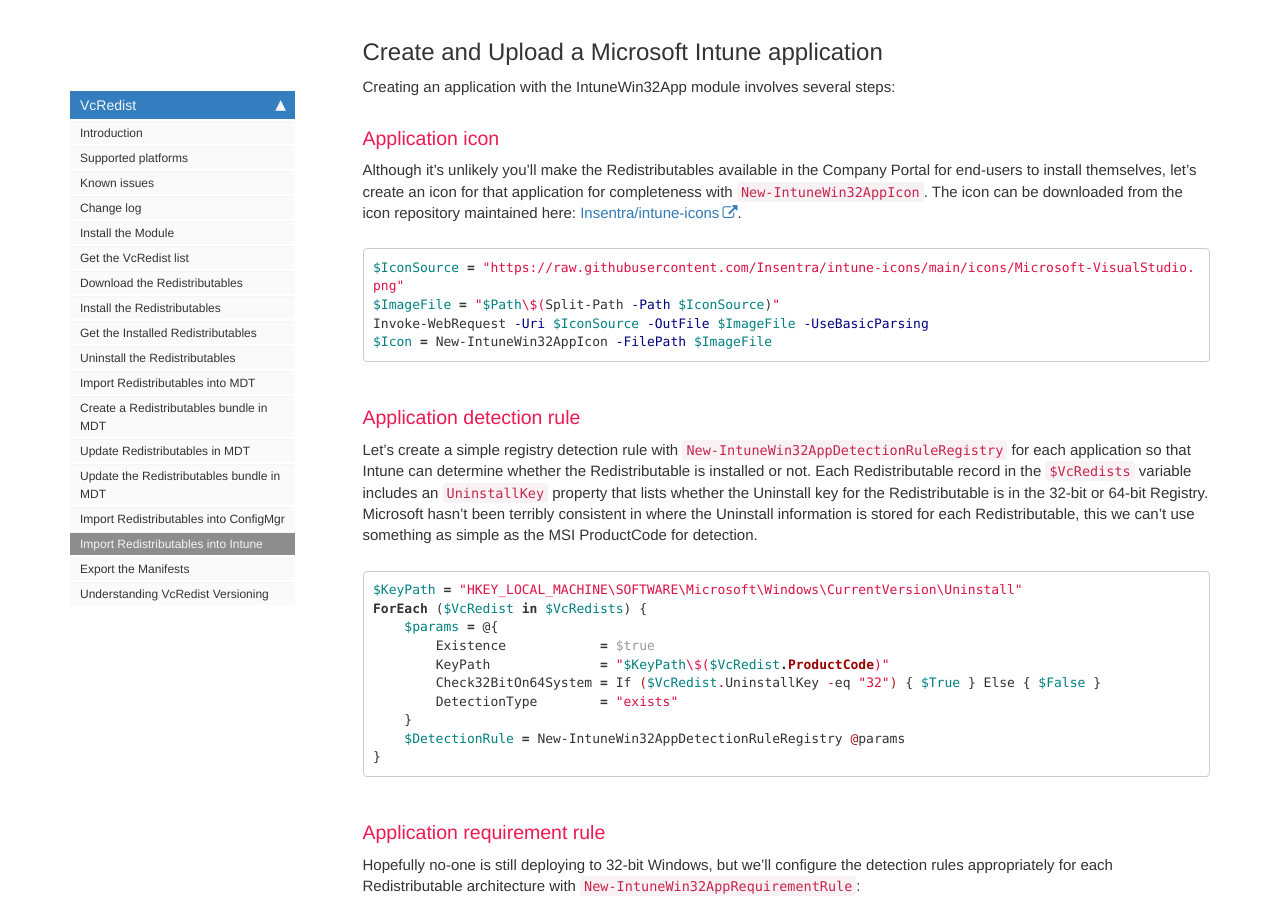
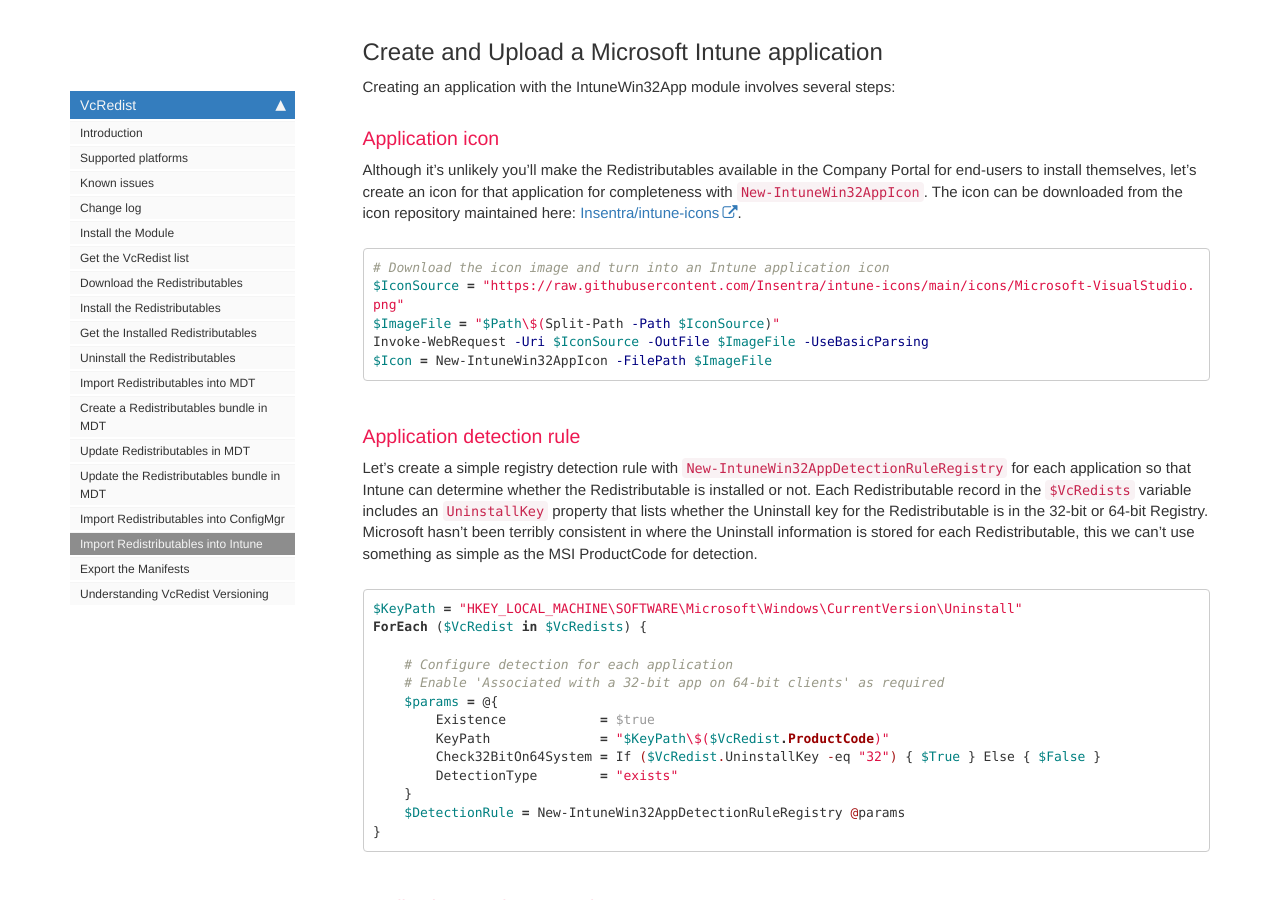
Before and after one commit to aaronparker/vcredist, a Jekyll site: the page built from docs/new-vcintuneapplication.md, in a window 1280 px wide and 900 px high, scrolled down 1799 px. Built offline with Jekyll 4.4.1, drawn with Linux system fonts in a browser that asks for light colours; comment, search, counter and statistics services are not loaded.

Commit message:
Update new-vcintuneapplication.md
Add comments to code

````diff
--- a/docs/new-vcintuneapplication.md
+++ b/docs/new-vcintuneapplication.md
@@ -64,6 +64,7 @@
 Although it's unlikely you'll make the Redistributables available in the Company Portal for end-users to install themselves, let's create an icon for that application for completeness with `New-IntuneWin32AppIcon`. The icon can be downloaded from the icon repository maintained here: [Insentra/intune-icons](https://github.com/Insentra/intune-icons).
 
 ```powershell
+# Download the icon image and turn into an Intune application icon
 $IconSource = "https://raw.githubusercontent.com/Insentra/intune-icons/main/icons/Microsoft-VisualStudio.png"
 $ImageFile = "$Path\$(Split-Path -Path $IconSource)"
 Invoke-WebRequest -Uri $IconSource -OutFile $ImageFile -UseBasicParsing
@@ -77,6 +78,9 @@
 ```powershell
 $KeyPath = "HKEY_LOCAL_MACHINE\SOFTWARE\Microsoft\Windows\CurrentVersion\Uninstall"
 ForEach ($VcRedist in $VcRedists) {
+
+    # Configure detection for each application
+    # Enable 'Associated with a 32-bit app on 64-bit clients' as required
     $params = @{
         Existence            = $true
         KeyPath              = "$KeyPath\$($VcRedist.ProductCode)"
````
